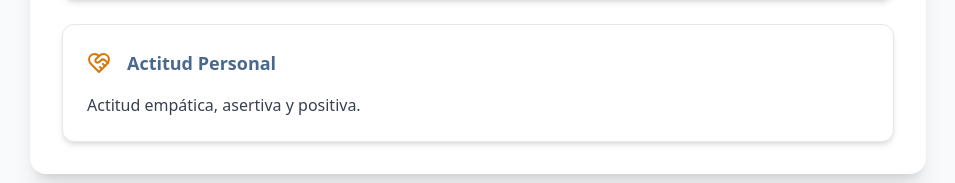
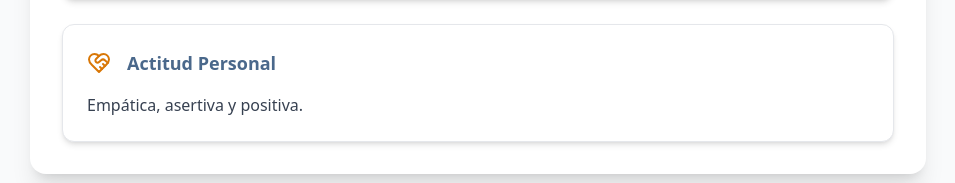
Before and after one commit to aaguilard28/CvAreli6, a React (Vite) app: page / in a window 1280 px wide. Shown: the part 1840-2023 px from the top of the page, without its empty margins (322-1277 px from the left). Built offline with nearby package versions, Linux system fonts and the light colour scheme.

Commit message:
Updated App.tsx

```diff
--- a/src/App.tsx
+++ b/src/App.tsx
@@ -622,7 +622,7 @@ const App = () => {
             </SkillsCard>
 
             <SkillsCard title="Actitud Personal" icon={<HeartHandshake size={24} />} iconColor="#d97706">
-              <p className="text-gray-700">Actitud empática, asertiva y positiva.</p>
+              <p className="text-gray-700">Empática, asertiva y positiva.</p>
             </SkillsCard>
           </div>
         </Section>
```
